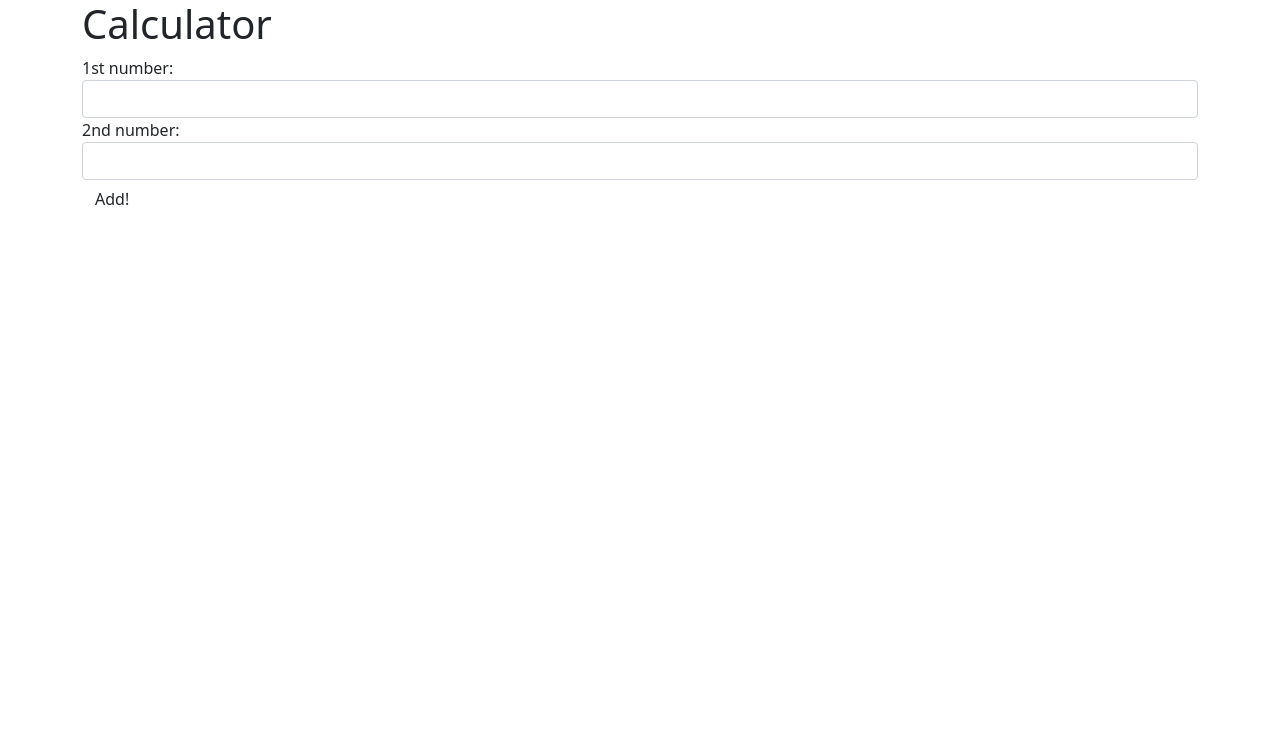
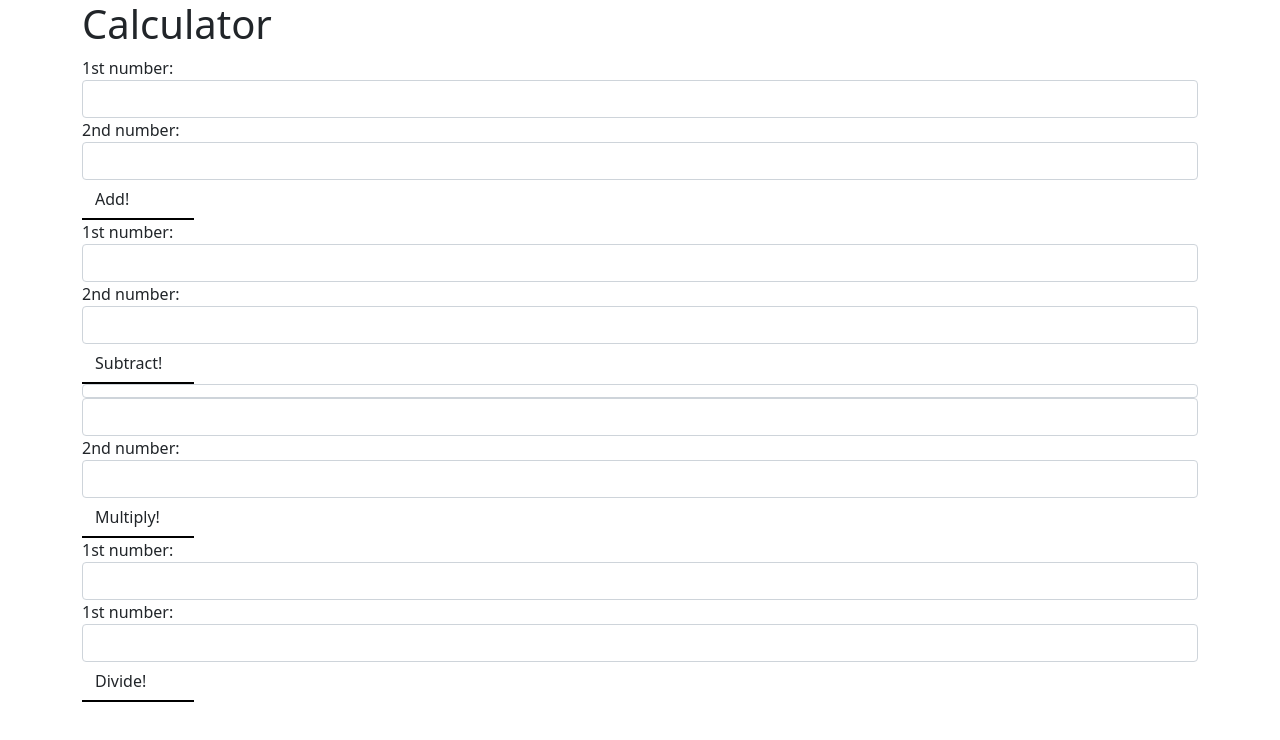
Before and after one commit to jbpawlik/calculator, a plain HTML site: page index.html in a window 1280 px wide. Drawn offline with Linux system fonts and the light colour scheme.

Commit message:
WIP: fix output fields

```diff
--- a/css/styles.css
+++ b/css/styles.css
@@ -0,0 +1,19 @@
+#outputAddition {
+  border: solid 1px black;
+  width:10%
+}
+
+#outputSubtraction {
+  border: solid 1px black;
+  width:10%
+}
+
+#outputMultiplication {
+  border: solid 1px black;
+  width:10%
+}
+
+#outputDivision {
+  border: solid 1px black;
+  width:10%
+}
--- a/index.html
+++ b/index.html
@@ -7,7 +7,7 @@
   <script src="js/jquery-3.6.0.js"></script>
   <script src="js/scripts.js"></script>
 </head>
-<body>
+<form>
   <div class="container">
     <h1>Calculator</h1>
     <form id="add">
@@ -20,9 +20,43 @@
         <input id="add2" class="form-control" type="text">
       </div>
       <button type="submit" class="btn">Add!</button>
-      <div id="output">
-
+      <div id="outputAddition"></div>
+      <div class="form-group">
+    </form>
+    <form id="subtract"></form>
+        <label for="subtract1">1st number:</label>
+        <input id="subtract1" class="form-control" type="text">
       </div>
+      <div class="form-group">
+        <label for="subtract2">2nd number:</label>
+        <input id="subtract2" class="form-control" type="text">
+      </div>
+      <button type="submit" class="btn">Subtract!</button>
+      <div id="outputSubtraction"></div>
+    </form>
+    <form id="multiply"></form>
+      <div class="form-group">
+        <label for="multiply1" class="form-control" type="text"></label>
+        <input id="multiply1" class="form-control" type="text">
+      </div>
+      <div class="form-group">
+        <label for="multiply2">2nd number:</label>
+        <input id="multiply2" class="form-control" type="text">
+      </div>
+      <button type="submit" class="btn">Multiply!</button>
+      <div id="outputMultiplication"></div>
+    </form>
+    <form id="divide">
+      <div class="form-group">
+        <label for="divide1">1st number:</label>
+        <input id="divide1" class="form-control" type="text">
+      </div>
+      <div class="form-group">
+        <label for="divide2">1st number:</label>
+        <input id="divide2" class="form-control" type="text">
+      </div>
+      <button type="submit" class="btn">Divide!</button>
+      <div id="outputDivision"></div>
     </form>
   </div>
 </body>
--- a/js/scripts.js
+++ b/js/scripts.js
@@ -16,12 +16,44 @@ function divide(number1, number2) {
   return number1 / number2;
 };
 
+//User Interface Logic
+
 $(document).ready(function() {
   $("form#add").submit(function(event) {
     event.preventDefault();
     const number1 = parseInt($("#add1").val());
     const number2 = parseInt($("#add2").val());
     const result = add(number1, number2);
-    $('#output').text(result);
+    $('#outputAddition').text(result);
   });
 });
+
+$(document).ready(function() {
+	$("form#subtract").submit(function(event) {
+		event.preventDefault();
+		const number1 = parseInt($("#subtract1").val());
+		const number2 = parseInt($("#subtract2").val());
+		const result = subtract(number1, number2);
+		$('#outputSubtraction').text(result);
+	})
+})
+
+$(document).ready(function() {
+	$("form#multiply").submit(function(event) {
+		event.preventDefault();
+		const number1 = parseInt($("#multiply1").val());
+		const number2 = parseInt($("#multiply2").val());
+		const result = subtract(number1, number2);
+		$('#outputMultiplication').text(result);
+	})
+})
+
+$(document).ready(function() {
+	$("form#divide").submit(function(event) {
+		event.preventDefault();
+		const number1 = parseInt($("#divide1").val());
+		const number2 = parseInt($("#divide2").val());
+		const result = subtract(number1, number2);
+		$('#outputDivision').text(result);
+	})
+})
```
